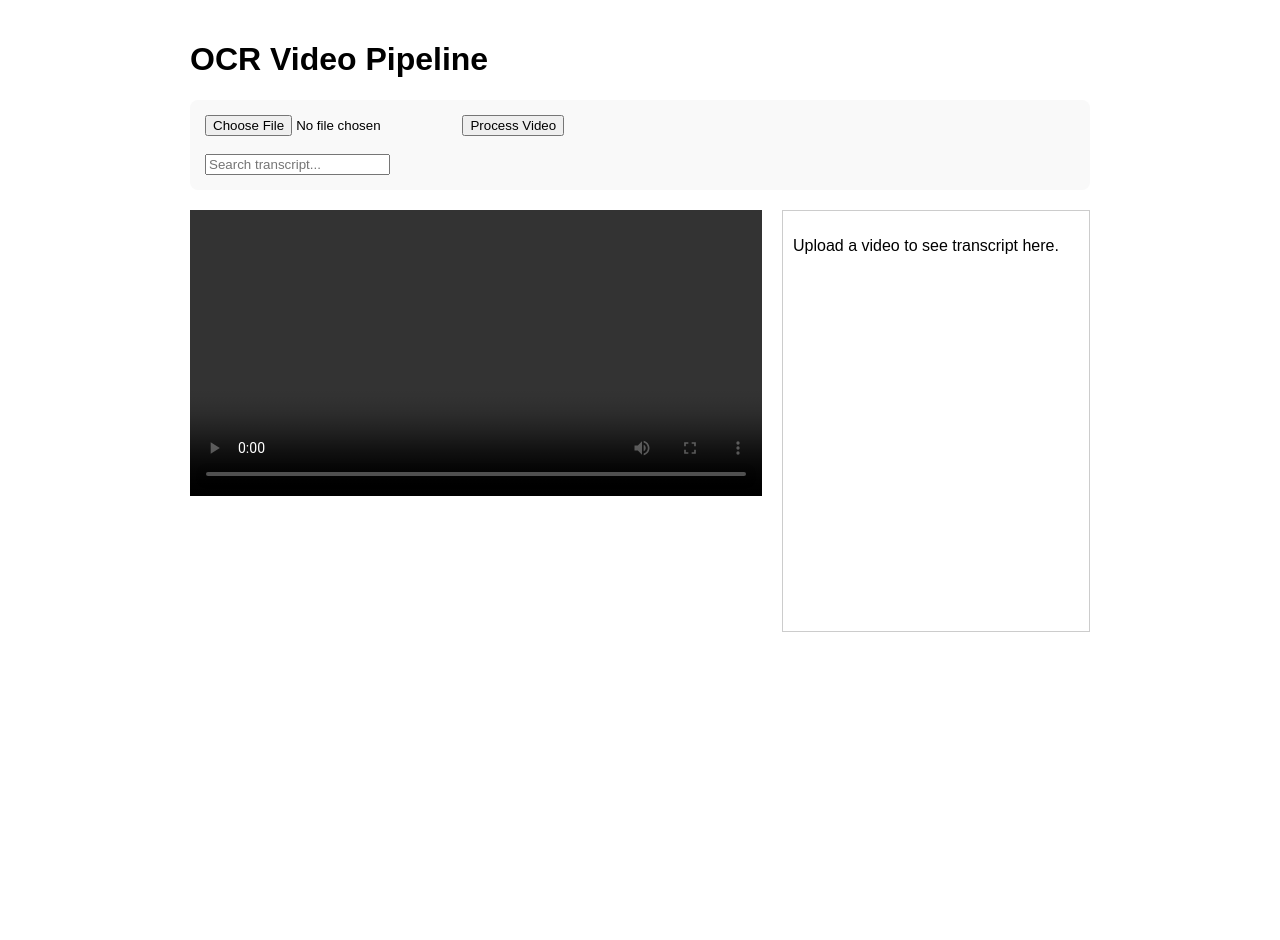
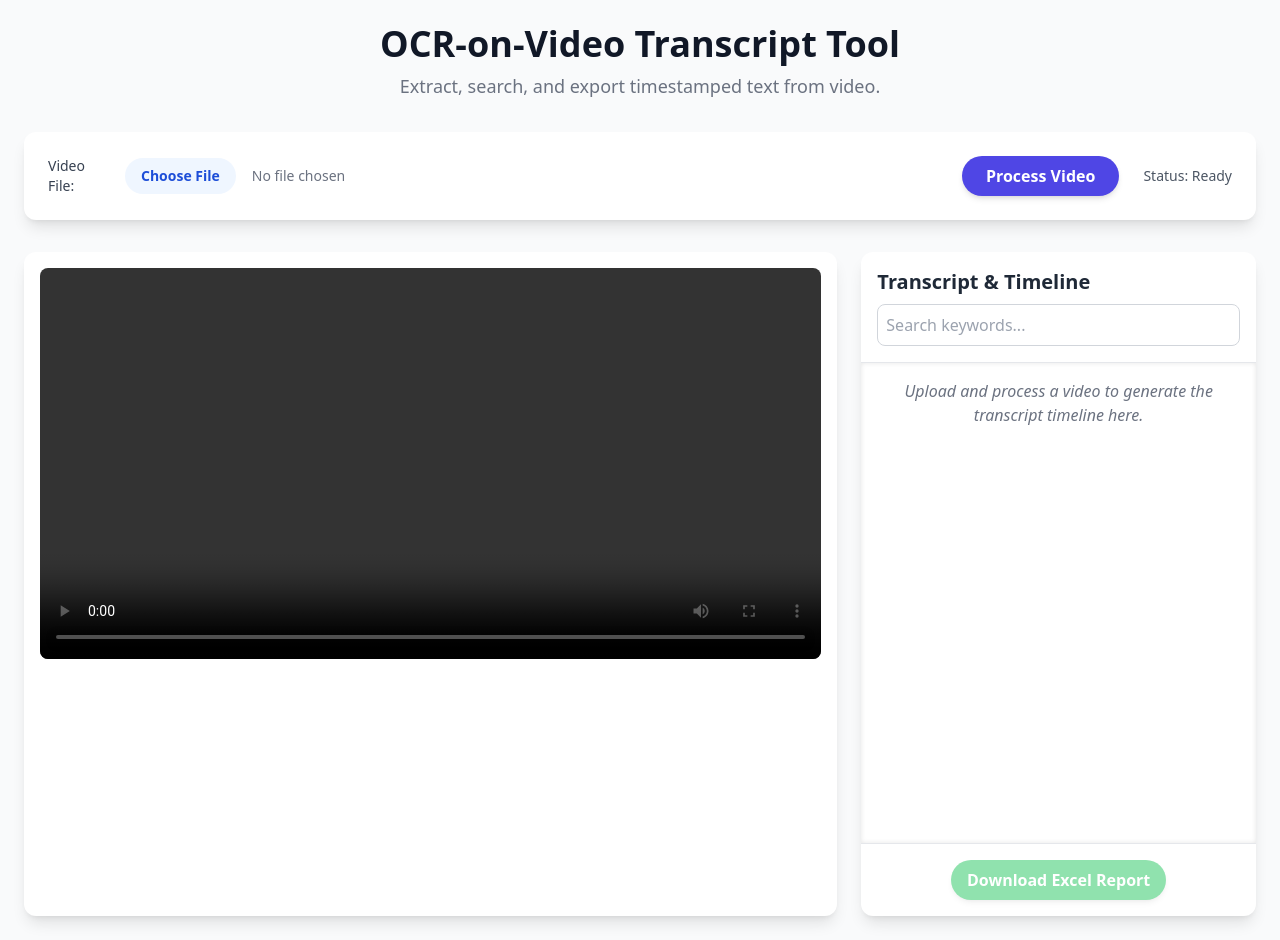
Before and after one commit to Deepakkumar5570/Graeon_AI, a Flask app: page / in a window 1280 px wide. Before the commit the page ends 632 px from the top, so only its background shows below. Run offline with Flask 2, Linux system fonts and the light colour scheme; some libraries are stand-ins or nearby versions.

Commit message:
bug fixed

```diff
--- a/ocr_video_project/templates/index.html
+++ b/ocr_video_project/templates/index.html
@@ -2,88 +2,177 @@
 <html lang="en">
 <head>
     <meta charset="UTF-8">
-    <title>OCR Video Analysis</title>
+    <meta name="viewport" content="width=device-width, initial-scale=1.0">
+    <title>Video OCR Transcript Pipeline</title>
+    <script src="https://cdn.tailwindcss.com"></script>
     <style>
-        body { font-family: sans-serif; max-width: 900px; margin: 0 auto; padding: 20px; }
-        .container { display: flex; gap: 20px; }
-        .video-box { flex: 2; position: relative; }
-        .transcript-box { flex: 1; height: 400px; overflow-y: scroll; border: 1px solid #ccc; padding: 10px; }
-        .segment { padding: 5px; cursor: pointer; border-bottom: 1px solid #eee; }
-        .segment:hover { background-color: #f0f0f0; }
-        .active { background-color: #e0f7fa; border-left: 4px solid #00bcd4; }
+        /* Custom styles for the overlay and scrolling */
         #overlay {
-            position: absolute; bottom: 10%; left: 5%; right: 5%;
-            background: rgba(0,0,0,0.7); color: white; padding: 10px;
-            text-align: center; display: none; pointer-events: none;
+            position: absolute;
+            bottom: 5%;
+            left: 50%;
+            transform: translateX(-50%);
+            background: rgba(0, 0, 0, 0.7);
+            color: white;
+            padding: 10px 20px;
+            border-radius: 8px;
+            font-size: 1.2rem;
+            text-align: center;
+            display: none;
+            pointer-events: none; /* Allows clicks to pass through to the video */
+            max-width: 90%;
+            transition: opacity 0.3s ease-in-out;
         }
-        video { width: 100%; }
-        .controls { margin-bottom: 20px; padding: 15px; background: #f9f9f9; border-radius: 8px; }
+        .transcript-box {
+            height: 60vh;
+            overflow-y: scroll;
+            box-shadow: inset 0 0 5px rgba(0,0,0,0.1);
+        }
+        .segment {
+            padding: 12px;
+            cursor: pointer;
+            border-bottom: 1px solid #e5e7eb;
+            transition: background-color 0.2s;
+        }
+        .segment:hover {
+            background-color: #f3f4f6;
+        }
+        .active-segment {
+            background-color: #e0f7fa; /* Light cyan */
+            border-left: 5px solid #00bcd4;
+            font-weight: 600;
+        }
     </style>
 </head>
-<body>
+<body class="bg-gray-50 p-6">
 
-    <h1>OCR Video Pipeline</h1>
+    <div class="max-w-7xl mx-auto space-y-8">
+        <header class="text-center">
+            <h1 class="text-4xl font-extrabold text-gray-900">OCR-on-Video Transcript Tool</h1>
+            <p class="text-lg text-gray-500 mt-2">Extract, search, and export timestamped text from video.</p>
+        </header>
 
-    <div class="controls">
-        <input type="file" id="videoInput" accept="video/mp4">
-        <button onclick="uploadVideo()">Process Video</button>
-        <span id="status"></span>
-        <br><br>
-        <input type="text" id="searchBox" placeholder="Search transcript..." onkeyup="filterTranscript()">
-        <button id="downloadBtn" style="display:none;" onclick="downloadExcel()">Download Excel</button>
+        <!-- Control Panel -->
+        <div class="bg-white p-6 rounded-xl shadow-lg flex flex-col md:flex-row items-center space-y-4 md:space-y-0 md:space-x-6">
+            <div class="flex-grow flex items-center space-x-4 w-full md:w-auto">
+                <label for="videoInput" class="text-sm font-medium text-gray-700">Video File:</label>
+                <input type="file" id="videoInput" accept="video/mp4" class="block w-full text-sm text-gray-500 file:mr-4 file:py-2 file:px-4 file:rounded-full file:border-0 file:text-sm file:font-semibold file:bg-blue-50 file:text-blue-700 hover:file:bg-blue-100">
+            </div>
+            <button onclick="uploadVideo()" id="processBtn" class="bg-indigo-600 hover:bg-indigo-700 text-white font-bold py-2 px-6 rounded-full shadow-md transition duration-150 w-full md:w-auto">
+                Process Video
+            </button>
+            <div id="status" class="text-sm font-medium text-gray-600">Status: Ready</div>
         </div>
 
-    <div class="container">
-        <div class="video-box">
-            <video id="mainVideo" controls></video>
+        <!-- Main Content Area: Video Player & Transcript -->
+        <div class="grid grid-cols-1 lg:grid-cols-3 gap-6">
+
+            <!-- Video Player Column -->
+            <div class="lg:col-span-2 bg-white rounded-xl shadow-lg p-4 relative">
+                <video id="mainVideo" controls class="w-full rounded-lg"></video>
                 <div id="overlay"></div>
+                <p id="videoFileName" class="mt-2 text-center text-sm text-gray-500 hidden"></p>
             </div>
-        <div class="transcript-box" id="transcript">
-            <p>Upload a video to see transcript here.</p>
+
+            <!-- Transcript Column -->
+            <div class="lg:col-span-1 bg-white rounded-xl shadow-lg overflow-hidden">
+                <div class="p-4 border-b">
+                    <h2 class="text-xl font-semibold text-gray-800 mb-2">Transcript & Timeline</h2>
+                    <input type="text" id="searchBox" placeholder="Search keywords..." onkeyup="loadTranscript()"
+                           class="w-full p-2 border border-gray-300 rounded-lg focus:ring-indigo-500 focus:border-indigo-500">
+                </div>
+
+                <div class="transcript-box p-4" id="transcript">
+                    <p class="text-gray-500 italic text-center">Upload and process a video to generate the transcript timeline here.</p>
+                </div>
+
+                <div class="p-4 border-t text-center">
+                    <button id="downloadBtn" onclick="downloadExcel()" disabled
+                            class="bg-green-500 hover:bg-green-600 text-white font-bold py-2 px-4 rounded-full shadow-md transition duration-150 disabled:opacity-50">
+                        Download Excel Report
+                    </button>
+                </div>
+            </div>
         </div>
     </div>
 
     <script>
         let currentTaskId = null;
+        let videoFileName = null;
         let transcriptData = [];
+        const video = document.getElementById('mainVideo');
+        const overlay = document.getElementById('overlay');
+        const statusEl = document.getElementById('status');
+        const downloadBtn = document.getElementById('downloadBtn');
+        const searchBox = document.getElementById('searchBox');
+        const processBtn = document.getElementById('processBtn');
+
+        function formatTime(ms) {
+            const totalSeconds = Math.floor(ms / 1000);
+            const minutes = String(Math.floor(totalSeconds / 60)).padStart(2, '0');
+            const seconds = String(totalSeconds % 60).padStart(2, '0');
+            return `${minutes}:${seconds}`;
+        }
 
         async function uploadVideo() {
             const fileInput = document.getElementById('videoInput');
             const file = fileInput.files[0];
-            if (!file) return alert("Select a file first");
+            if (!file) {
+                statusEl.innerText = "Status: Please select a file first.";
+                return;
+            }
 
             const formData = new FormData();
             formData.append('file', file);
 
-            document.getElementById('status').innerText = "Uploading...";
+            // Update UI state
+            statusEl.innerText = "Status: Uploading and starting processing...";
+            processBtn.disabled = true;
+            videoFileName = file.name;
+            document.getElementById('videoFileName').innerText = videoFileName;
 
+            // Display video immediately
+            const vidUrl = URL.createObjectURL(file);
+            video.src = vidUrl;
+            document.getElementById('videoFileName').classList.remove('hidden');
+
+
+            try {
                 const res = await fetch('/api/process', { method: 'POST', body: formData });
                 const data = await res.json();
                 currentTaskId = data.task_id;
 
-            // Set video source locally so user can watch while processing
-            const vidUrl = URL.createObjectURL(file);
-            document.getElementById('mainVideo').src = vidUrl;
+                statusEl.innerText = `Status: Processing (Task ID: ${currentTaskId})`;
+                pollStatus();
 
-            pollStatus();
+            } catch (error) {
+                statusEl.innerText = "Status: Error starting process.";
+                processBtn.disabled = false;
+            }
         }
 
         function pollStatus() {
             const interval = setInterval(async () => {
                 const res = await fetch(`/api/status/${currentTaskId}`);
                 const data = await res.json();
-                document.getElementById('status').innerText = `Status: ${data.status}`;
+
+                statusEl.innerText = `Status: ${data.status} (${data.progress_percent}%)`;
 
                 if (data.status === 'completed') {
                     clearInterval(interval);
+                    statusEl.innerText = "Status: Completed! Loading transcript...";
+                    processBtn.disabled = false;
+                    downloadBtn.disabled = false;
                     loadTranscript();
-                    document.getElementById('downloadBtn').style.display = 'inline-block';
                 }
-            }, 2000);
+            }, 3000); // Poll every 3 seconds
         }
 
         async function loadTranscript() {
-            const res = await fetch(`/api/transcript/${currentTaskId}`);
+            if (!currentTaskId) return;
+
+            const q = searchBox.value;
+            const res = await fetch(`/api/transcript/${currentTaskId}?q=${q}`);
             const data = await res.json();
             transcriptData = data.segments;
             renderTranscript(transcriptData);
@@ -92,10 +181,15 @@
         function renderTranscript(segments) {
             const container = document.getElementById('transcript');
             container.innerHTML = "";
+            if (segments.length === 0) {
+                container.innerHTML = `<p class="text-gray-500 italic text-center">No segments found ${searchBox.value ? 'for this search.' : '.'}</p>`;
+                return;
+            }
+
             segments.forEach(seg => {
                 const div = document.createElement('div');
-                div.className = 'segment';
-                div.innerHTML = `<b>${formatTime(seg.start_ts)}</b>: ${seg.text}`;
+                div.className = 'segment text-sm';
+                div.innerHTML = `<b class="text-indigo-600">${formatTime(seg.start_ts)} - ${formatTime(seg.end_ts)}</b>: ${seg.text}`;
                 div.onclick = () => seekVideo(seg.start_ts);
                 div.dataset.start = seg.start_ts;
                 div.dataset.end = seg.end_ts;
@@ -103,40 +197,30 @@
             });
         }
 
-        function formatTime(ms) {
-            const s = Math.floor(ms / 1000);
-            return new Date(s * 1000).toISOString().substr(14, 5);
-        }
-
         function seekVideo(ms) {
-            const video = document.getElementById('mainVideo');
             video.currentTime = ms / 1000;
             video.play();
         }
 
         function downloadExcel() {
+            if (currentTaskId) {
                 window.location.href = `/api/report/excel?task_id=${currentTaskId}`;
             }
-
-        function filterTranscript() {
-            const q = document.getElementById('searchBox').value.toLowerCase();
-            const filtered = transcriptData.filter(s => s.text.toLowerCase().includes(q));
-            renderTranscript(filtered);
         }
 
-        // Overlay Logic
-        const video = document.getElementById('mainVideo');
-        const overlay = document.getElementById('overlay');
+        // --- Real-time Overlay and Timeline Sync Logic ---
+        video.ontimeupdate = () => {
+            if (transcriptData.length === 0) return;
 
-        video.ontimeupdate = () => {
             const now = video.currentTime * 1000;
             const currentSeg = transcriptData.find(s => now >= s.start_ts && now <= s.end_ts);
 
-            // Highlight list item
+            // Highlight list item and scroll
             document.querySelectorAll('.segment').forEach(div => {
-                div.classList.remove('active');
+                div.classList.remove('active-segment');
                 if (currentSeg && div.dataset.start == currentSeg.start_ts) {
-                    div.classList.add('active');
+                    div.classList.add('active-segment');
+                    // Scroll into view gently
                     div.scrollIntoView({ behavior: "smooth", block: "center" });
                 }
             });
@@ -145,8 +229,14 @@
             if (currentSeg) {
                 overlay.innerText = currentSeg.text;
                 overlay.style.display = 'block';
+                overlay.style.opacity = 1;
             } else {
-                overlay.style.display = 'none';
+                // Fade out when no text is active
+                overlay.style.opacity = 0;
+                // Wait for fade-out before hiding completely
+                setTimeout(() => {
+                    if (overlay.style.opacity == 0) overlay.style.display = 'none';
+                }, 300);
             }
         };
     </script>
```
Also changed, not shown: ocr_video_project/app.py (+81 -0 lines), ocr_video_project/README.md (added), 2 other files. Lines whose indentation alone changed are shown as unchanged.
